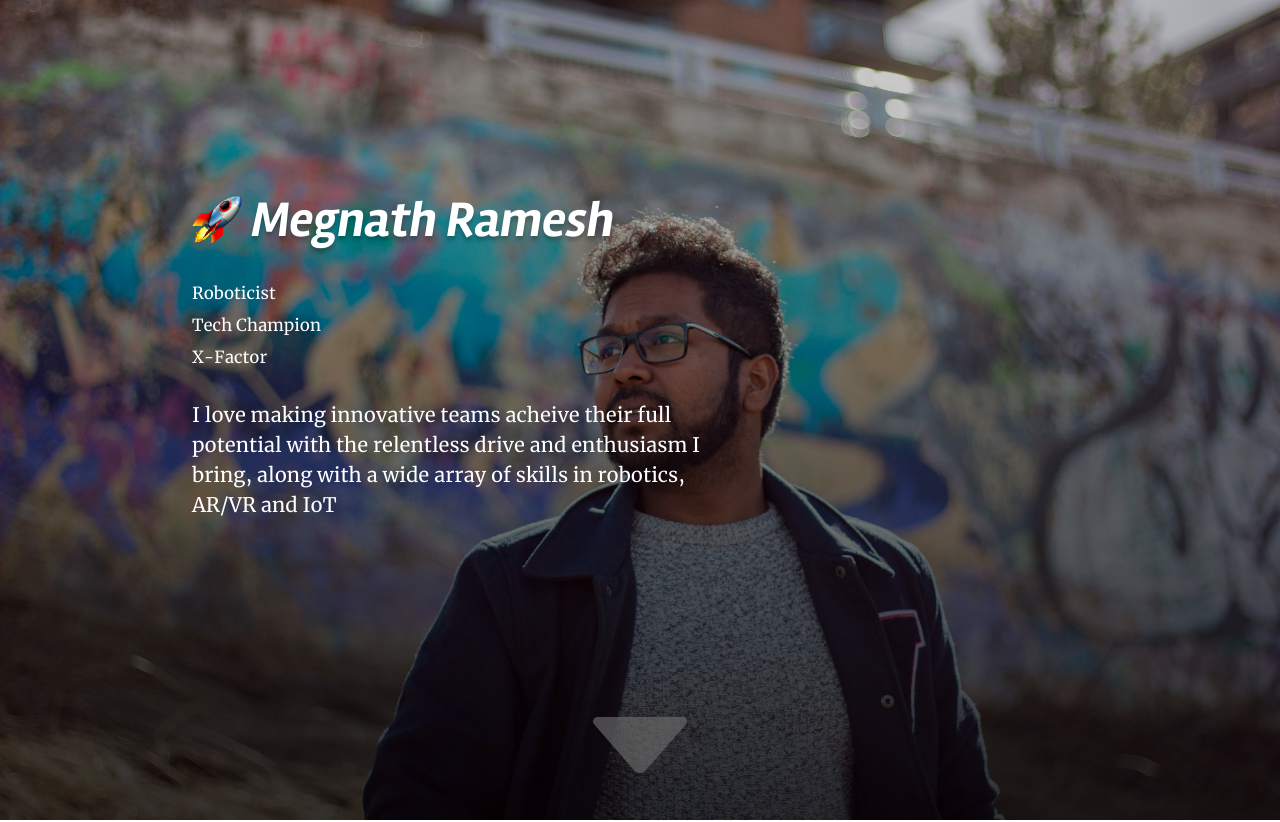
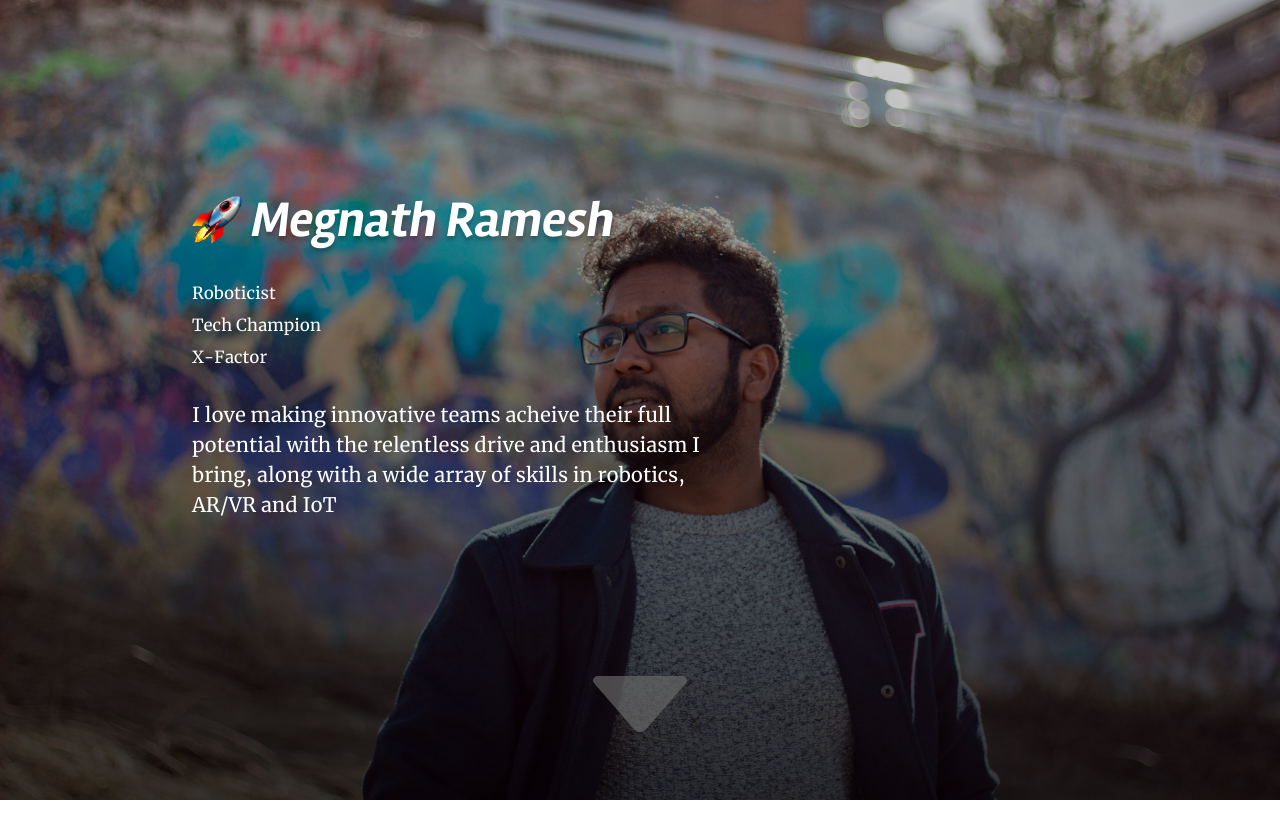
Before and after one commit to megnathramesh/megnathramesh-website, a Vue app: page / in a window 1280 px wide. Shown: the top 822 px of the page. Built offline with nearby package versions, Linux system fonts and the light colour scheme; what vue-parallax-js would draw is missing.

Commit message:
Make header layout a bit tighter

```diff
--- a/src/components/layout/Hero.vue
+++ b/src/components/layout/Hero.vue
@@ -60,6 +60,7 @@
     grid-template-columns: repeat(auto-fit, minmax(240px, 540px));
     grid-template-rows: repeat(auto-fit, minmax(min-content, max-content));
     margin-top: 20vh;
+    margin-bottom: 2vh;
 
     // Mobile layout
     @media screen and (max-width: 600px) {
```
